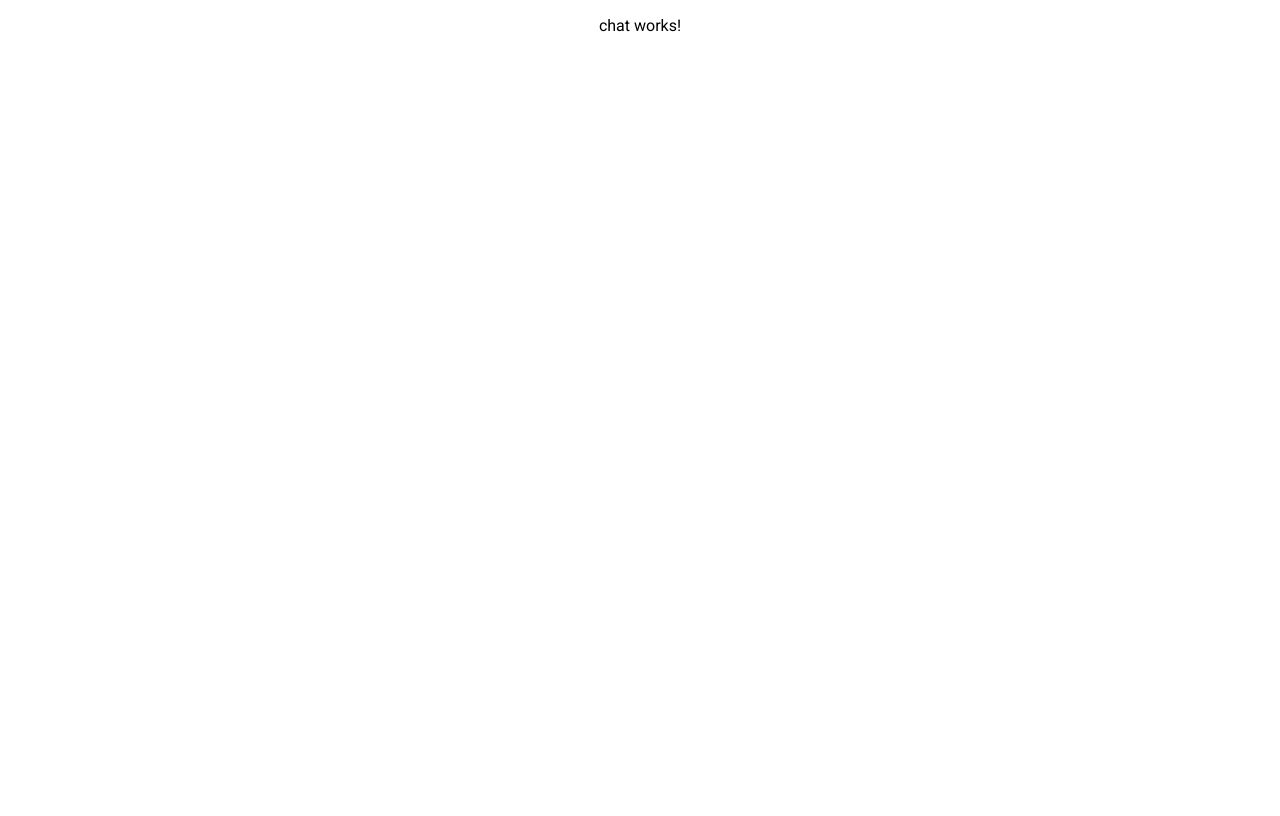
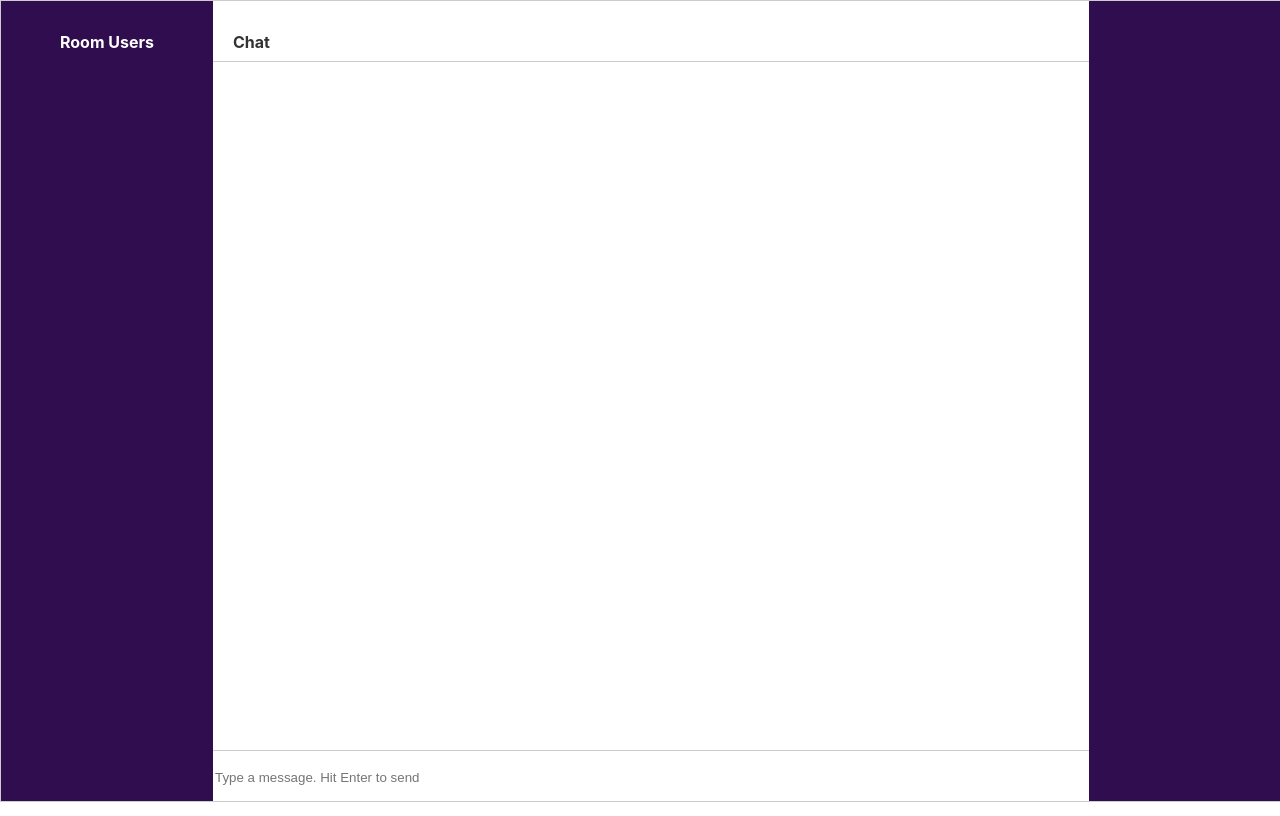
Before and after one commit to tomaszgawel/chat-frontend, an Angular app: page /chat in a window 1280 px wide. Built offline with nearby package versions, Linux system fonts and the light colour scheme.

Commit message:
implemented message sending

```diff
--- /dev/null
+++ b/src/app/chat.service.ts
@@ -0,0 +1,33 @@
+import {Injectable} from '@angular/core';
+import {HttpClient, HttpResponse} from '@angular/common/http';
+import {MessageModel} from './chat/message.model';
+import {map} from 'rxjs/operators';
+import {SERVER_API_URL} from './app.constants';
+import * as moment from 'moment';
+
+
+type EntityResponseType = HttpResponse<MessageModel>;
+
+@Injectable({
+  providedIn: 'root'
+})
+export class ChatService {
+  public resourceUrl = SERVER_API_URL + 'message';
+
+  constructor(protected http: HttpClient) {
+
+  }
+
+  public sendMessage(model: MessageModel) {
+    return this.http
+      .post<MessageModel>(this.resourceUrl, model, {observe: 'response'})
+      .pipe(map((res: EntityResponseType) => this.convertDateFromServer(res)));
+  }
+
+  protected convertDateFromServer(res: EntityResponseType): EntityResponseType {
+    if (res.body) {
+      res.body.created = res.body.created != null ? moment(res.body.created) : null;
+    }
+    return res;
+  }
+}
--- a/src/app/chat/chat.component.css
+++ b/src/app/chat/chat.component.css
@@ -0,0 +1,212 @@
+.App {
+  width: 100%;
+  height: 100vh;
+  overflow: hidden;
+  display: flex;
+  border: 1px solid #ccc;
+  color: #333;
+  font-family: -apple-system,BlinkMacSystemFont,"Segoe UI",Roboto,Oxygen-Sans,Ubuntu,Cantarell,"Helvetica Neue",sans-serif;
+  margin: 0;
+}
+
+h4 {
+  margin-bottom: 10px;
+}
+
+ul {
+  list-style: none;
+}
+
+form {
+  margin-bottom: 0;
+}
+
+input[type="text"] {
+  color: #333;
+  border-radius: 0;
+}
+
+.sidebar {
+  flex-basis: 15%;
+  flex-shrink: 0;
+  flex-grow: 0;
+  background-color: #300d4f;
+  color: #fff;
+  padding: 10px 10px;
+}
+
+.left-sidebar section {
+  margin-bottom: 20px;
+}
+
+.left-sidebar {
+  display: flex;
+  flex-direction: column;
+}
+
+.room-members {
+  flex-grow: 1;
+}
+
+.right-sidebar .room {
+  display: flex;
+}
+
+.newUser-input {
+  margin-bottom: 0;
+}
+
+.right-sidebar {
+  display: flex;
+  flex-direction: column;
+  justify-content: space-between;
+  padding-left: 0;
+  padding-right: 0;
+}
+
+.room {
+  padding: 5px 10px;
+  cursor: pointer;
+}
+
+.room:hover {
+  background-color: goldenrod;
+  color: #333;
+}
+
+.room.active {
+  background-color: #11D771;
+  color: #333;
+}
+
+.room-name {
+  display: inline-block;
+  margin-left: 10px;
+}
+
+.user-list li {
+  margin-bottom: 10px;
+  font-size: 16px;
+  display: flex;
+  align-items: center;
+}
+
+.presence {
+  display: inline-block;
+  width: 20px;
+  height: 20px;
+  background-color: #fff;
+  margin-right: 10px;
+  border-radius: 50%;
+}
+
+.presence.online {
+  background-color: green;
+}
+
+.chat-window {
+  display: flex;
+  flex-grow: 1;
+  flex-direction: column;
+  justify-content: space-between;
+}
+
+.chat-header, .chat-footer {
+  display: flex;
+  align-items: center;
+  flex-shrink: 0;
+}
+
+.chat-header {
+  border-bottom: 1px solid #ccc;
+  padding: 10px 20px;
+  height: 40px;
+}
+
+.chat-header h4 {
+  margin-bottom: 0;
+}
+
+.chat-session {
+  flex-grow: 1;
+  padding: 10px 20px;
+  overflow-y: auto;
+}
+
+.message-list {
+  display: flex;
+  flex-direction: column;
+  align-self: flex-start;
+  child-align: left;
+}
+
+.user-message {
+  margin-top: 10px;
+  align-self: flex-start;
+}
+
+.user-message span {
+  display: block;
+}
+
+.user-id {
+  font-weight: bold;
+  align-self: flex-start;
+}
+
+.chat-footer {
+  padding: 0;
+  border-top: 1px solid #ccc;
+  height: 50px;
+}
+
+.message-form {
+  width: 100%;
+  height: 100%;
+}
+
+.message-input {
+  width: 100%;
+  border: none;
+  margin-bottom: 0;
+  height: 100%;
+}
+
+.message-input:focus {
+  border: none;
+}
+
+.send-message {
+  background-color: #300d4f;
+  color: #fff;
+  border: 1px solid #300d4f;
+  padding: 10px;
+}
+
+.create-room {
+  padding: 0 10px;
+}
+
+.create-room button {
+  display: block;
+}
+
+input[type="checkbox"] {
+  margin-bottom: 0;
+  display: inline-block;
+  margin-right: 5px;
+}
+
+.is-private {
+  display: flex;
+  align-items: center;
+}
+
+.user-rooms h4, .joinable-rooms h4 {
+  padding-left: 10px;
+}
+
+body{
+  overflow: hidden;
+  margin: 0;
+}
--- a/src/app/chat/chat.component.html
+++ b/src/app/chat/chat.component.html
@@ -1,3 +1,36 @@
-<p>
-  chat works!
-</p>
+<div class="App">
+  <aside class="sidebar left-sidebar">
+    <section lass="room-members">
+      <h4>Room Users</h4>
+      <ul class="user-list">
+        <li *ngFor="let user of users">
+          <span class="presence online"></span>
+          <span>{{ user }}</span>
+        </li>
+      </ul>
+    </section>
+  </aside>
+  <main class="chat-window">
+
+    <header class="chat-header">
+      <h4>Chat</h4>
+      <span class="participants"></span>
+    </header>
+    <section class="chat-session">
+      <ul class="message-list">
+        <li class="user-message" *ngFor="let message of messages">
+          <span class="user-id">{{ message.user }}</span>
+          <span>{{ message.messageText }}</span>
+        </li>
+      </ul>
+    </section>
+
+    <footer class="chat-footer">
+      <form class="message-form" (ngSubmit)='sendMessage()'>
+        <input class="message-input" placeholder="Type a message. Hit Enter to send" type="text" name="message"
+               [(ngModel)]="newMessage"/>
+      </form>
+    </footer>
+  </main>
+  <aside class="sidebar right-sidebar"></aside>
+</div>
--- a/src/app/chat/chat.component.ts
+++ b/src/app/chat/chat.component.ts
@@ -1,5 +1,7 @@
-import { Component, OnInit } from '@angular/core';
+import {Component, OnInit} from '@angular/core';
 import {StoreService} from '../store.service';
+import {MessageModel} from './message.model';
+import {ChatService} from "../chat.service";
 
 @Component({
   selector: 'app-chat',
@@ -8,11 +10,29 @@ import {StoreService} from '../store.service';
 })
 export class ChatComponent implements OnInit {
 
-  constructor() { }
+  users: string[] = [];
+  messages: MessageModel[] = [];
+  newMessage: string;
+
+  constructor(private chatservice: ChatService) {
+  }
 
   ngOnInit() {
     console.log(StoreService.getInstance().access);
     console.log(StoreService.getInstance().username);
   }
 
+  sendMessage() {
+    const {newMessage} = this;
+
+    if (newMessage.trim() === '') {
+      return;
+    }
+    const model = new MessageModel();
+    model.messageText = newMessage;
+    model.user = StoreService.getInstance().username;
+    this.messages.push(model);
+    this.chatservice.sendMessage(model);
+    this.newMessage = '';
+  }
 }
```
Also changed, not shown: src/app/chat/message.model.ts (added, +7 -0 lines), 2 other files (tests, documents, lock files or other folders).
